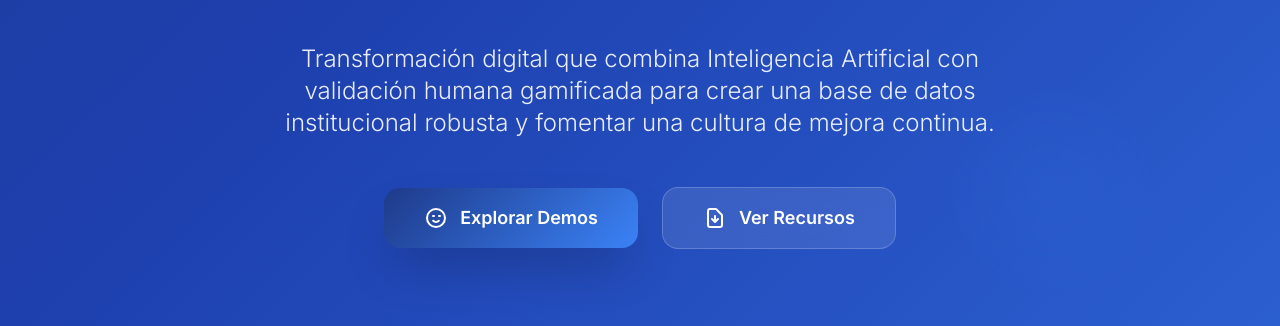
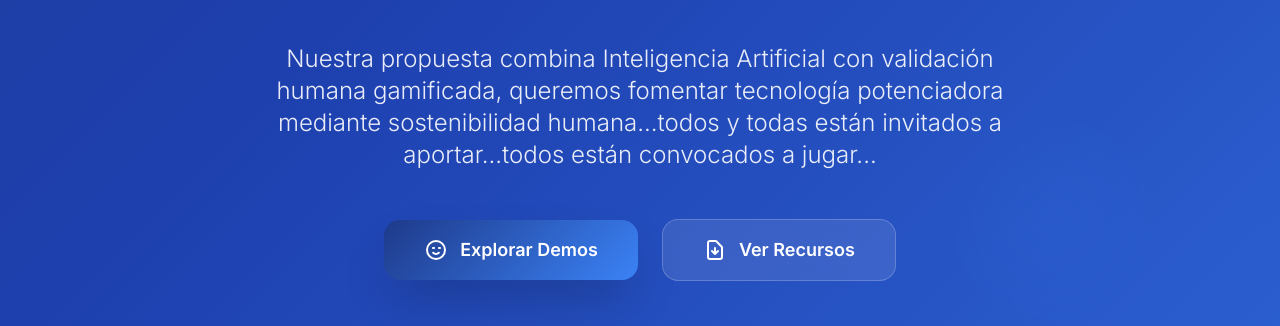
Before and after one commit to eurekacgr/eureka, a plain HTML site: page index.html in a window 1280 px wide. Shown: the part 405-731 px from the top of the page. Drawn offline with nearby package versions, Linux system fonts and the light colour scheme.

Commit message:
Update index.html

```diff
--- a/index.html
+++ b/index.html
@@ -236,8 +236,8 @@
                 <!-- Description -->
                 <div class="max-w-3xl mx-auto mb-12 animate-slide-up" style="animation-delay: 0.2s;">
                     <p class="text-xl md:text-2xl font-light opacity-90 leading-relaxed">
-                        Transformación digital que combina Inteligencia Artificial con validación humana gamificada
-                        para crear una base de datos institucional robusta y fomentar una cultura de mejora continua.
+                        Nuestra propuesta combina Inteligencia Artificial con validación humana gamificada,
+                        queremos fomentar tecnología potenciadora mediante sostenibilidad humana...todos y todas están invitados a aportar...todos están convocados a jugar...
                     </p>
                 </div>
 
```
